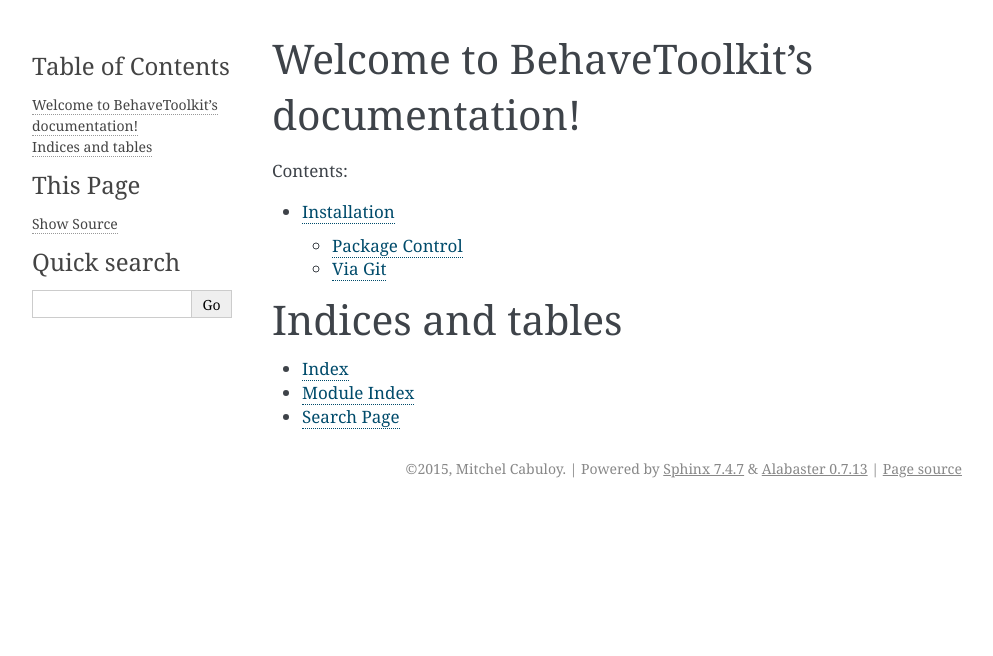
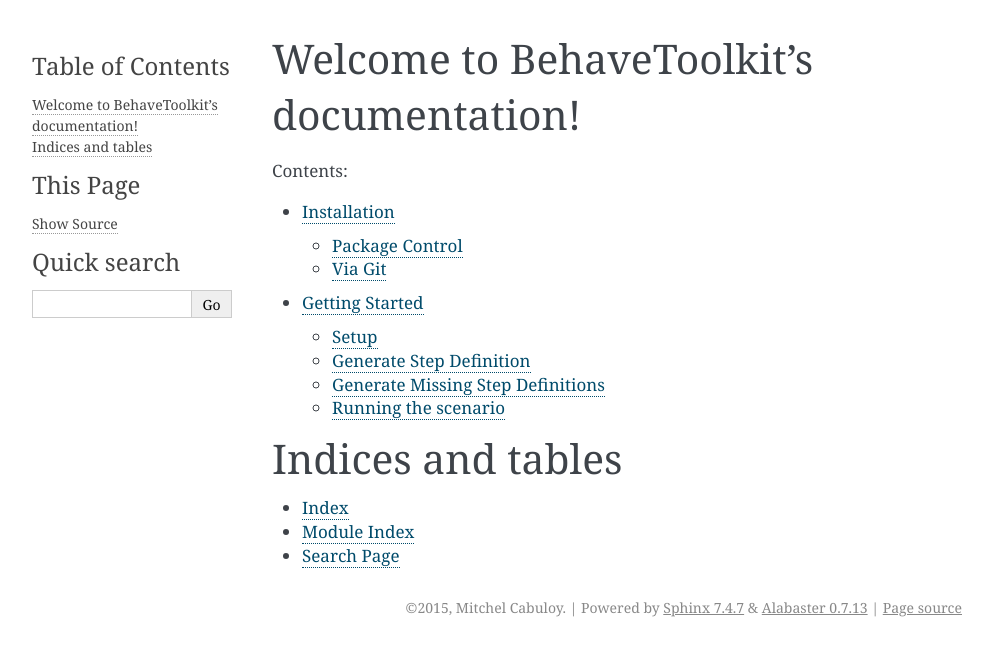
Before and after one commit to mixxorz/BehaveToolkit, a Sphinx documentation site: the page built from docs/index.rst, in a window 1280 px wide. Shown: the top 656 px of the page, without its empty margins (148-1141 px from the left). Built offline with Sphinx 7.4.7, drawn with Linux system fonts in a browser that asks for light colours; some of the changed lines change nothing that is shown.

Commit message:
Added Getting Started documentation

```diff
--- /dev/null
+++ b/docs/gettingstarted.rst
@@ -0,0 +1,191 @@
+Getting Started
+===============
+
+Setup
+-----
+
+Make sure you have ``behave`` and ``BehaveToolkit`` `installed`_.
+
+Then, let's start create our project structure
+
+.. code::
+
+  myproject/
+    features/
+      steps/
+      myfeature.feature
+
+Let's open the project directory in sublime:
+
+.. code::
+
+  $ subl myproject/
+
+Let's add a sample scenario:
+
+.. code::
+
+  # myproject/features/myfeature.feature
+  Feature: My feature
+
+    Scenario: Addition between two numbers
+      Given the first number is "1"
+        And the second number is "1"
+       When I add them together
+       Then I should get "2"
+
+
+Once you hit save, you should see undefined steps get highlighted.
+
+Generate Step Definition
+------------------------
+
+Let's try to generate some step definitions. Place the cursor over an undefined
+step, open up the command palette and select
+``Behave: Generate Step Definition``.
+
+screenshot should be here
+
+You should be prompted to create a new file. Let's do that.
+
+screenshot should be here
+
+Let's save this file under ``myproject/features/steps/steps.py``
+
+Once it's saved, when you go back to ``myfeature.feature``, you should see the
+step be cleared.
+
+screenshot here
+
+Generate Missing Step Definitions
+---------------------------------
+
+Let's generate the rest of the steps. With the feature file in focus, let's
+open up the command palette and select
+``Behave: Generate Missing Step Definitions``.
+
+screenshot here
+
+You're now given a choice of either creating a new file, or an existing step
+file. Let's choose ``steps.py``.
+
+screenshot here
+
+You should now see the generate step definitions pasted inside ``steps.py``.
+
+screenshot here
+
+Once you hit save and go back to the feature file, you should see that all
+steps are now cleared.
+
+Running the scenario
+--------------------
+
+In lieu with the spirit of TDD, let's watch the tests fail.
+
+Place the cursor on a scenario, open the command palette and select
+``Behave: Run Scenario``. You should see the test failing.
+
+.. code::
+
+  Feature: My feature # features/myfeature.feature:1
+
+    Scenario: Addition between two numbers  # features/myfeature.feature:3
+      Given the first number is "1"         # features/steps/steps.py:14
+        Traceback (most recent call last):
+          File "/Users/mixxorz/.pyenv/versions/2.7.10/lib/python2.7/site-packages/behave/model.py", line 1456, in run
+            match.run(runner.context)
+          File "/Users/mixxorz/.pyenv/versions/2.7.10/lib/python2.7/site-packages/behave/model.py", line 1903, in run
+            self.func(context, *args, **kwargs)
+          File "features/steps/steps.py", line 16, in the_first_number_is_1
+            raise NotImplementedError(u'STEP: the first number is "1"')
+        NotImplementedError: STEP: the first number is "1"
+
+      And the second number is "1"          # None
+      When I add them together              # None
+      Then I should get "2"                 # None
+
+
+  Failing scenarios:
+    features/myfeature.feature:3  Addition between two numbers
+
+  0 features passed, 1 failed, 0 skipped
+  0 scenarios passed, 1 failed, 0 skipped
+  0 steps passed, 1 failed, 3 skipped, 0 undefined
+  Took 0m0.000s
+
+Let's implement the tests.
+
+.. code:: python
+
+  # myproject/features/steps/steps.py
+  from behave import given, when, then
+
+
+  @when(u'I add them together')
+  def i_add_them_together(context):
+      context._sum = context._first_num + context._second_num
+
+
+  @then(u'I should get "{num:d}"')
+  def i_should_get_2(context, num):
+      assert num == context._sum
+
+
+  @given(u'the first number is "{num:d}"')
+  def the_first_number_is_1(context, num):
+      context._first_num = num
+
+
+  @given(u'the second number is "{num:d}"')
+  def the_second_number_is_1(context, num):
+      context._second_num = num
+
+When you run the scenario, the tests should now pass:
+
+.. code::
+
+  Feature: My feature # features/myfeature.feature:1
+
+    Scenario: Addition between two numbers  # features/myfeature.feature:3
+      Given the first number is "1"         # features/steps/steps.py:14
+      And the second number is "1"          # features/steps/steps.py:19
+      When I add them together              # features/steps/steps.py:4
+      Then I should get "2"                 # features/steps/steps.py:9
+
+  1 feature passed, 0 failed, 0 skipped
+  1 scenario passed, 0 failed, 0 skipped
+  4 steps passed, 0 failed, 0 skipped, 0 undefined
+  Took 0m0.001s
+
+Specific Scenarios
+~~~~~~~~~~~~~~~~~~
+
+If you want, you can run only specific scenarios. Let's add a new scenario,
+with different numbers this time.
+
+.. code:: gherkin
+
+  Scenario: Addition between different numbers
+    Given the first number is "2"
+      And the second number is "3"
+     When I add them together
+     Then I should get "5"
+
+Place the cursor over the second scenario. When you run the scenario, it will
+only run the scenario under your cursor.
+
+Running All Scenarios In The Current Feature
+~~~~~~~~~~~~~~~~~~~~~~~~~~~~~~~~~~~~~~~~~~~~
+
+If you want to run all scenarios in the current feature, just place your cursor
+on the first line of the feature file, and run the scenario
+
+Running Everything
+~~~~~~~~~~~~~~~~~~
+
+If you want to run all scenarios in all features, just run the scenario while
+you don't have a feature file open.
+
+
+.. _installed: /installation.html
--- a/docs/index.rst
+++ b/docs/index.rst
@@ -12,6 +12,7 @@
    :maxdepth: 2
 
    installation
+   gettingstarted
 
 
 
```
